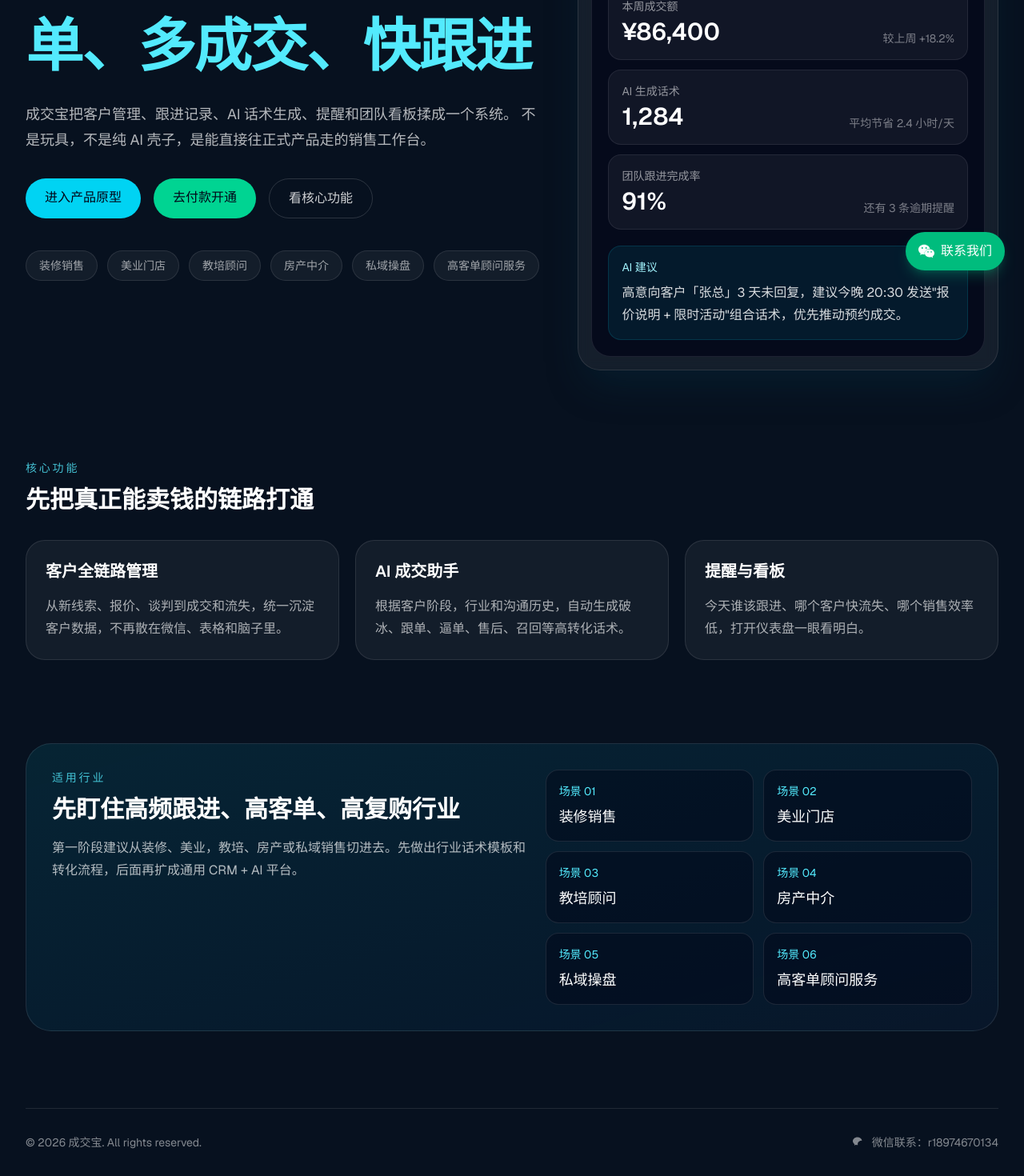
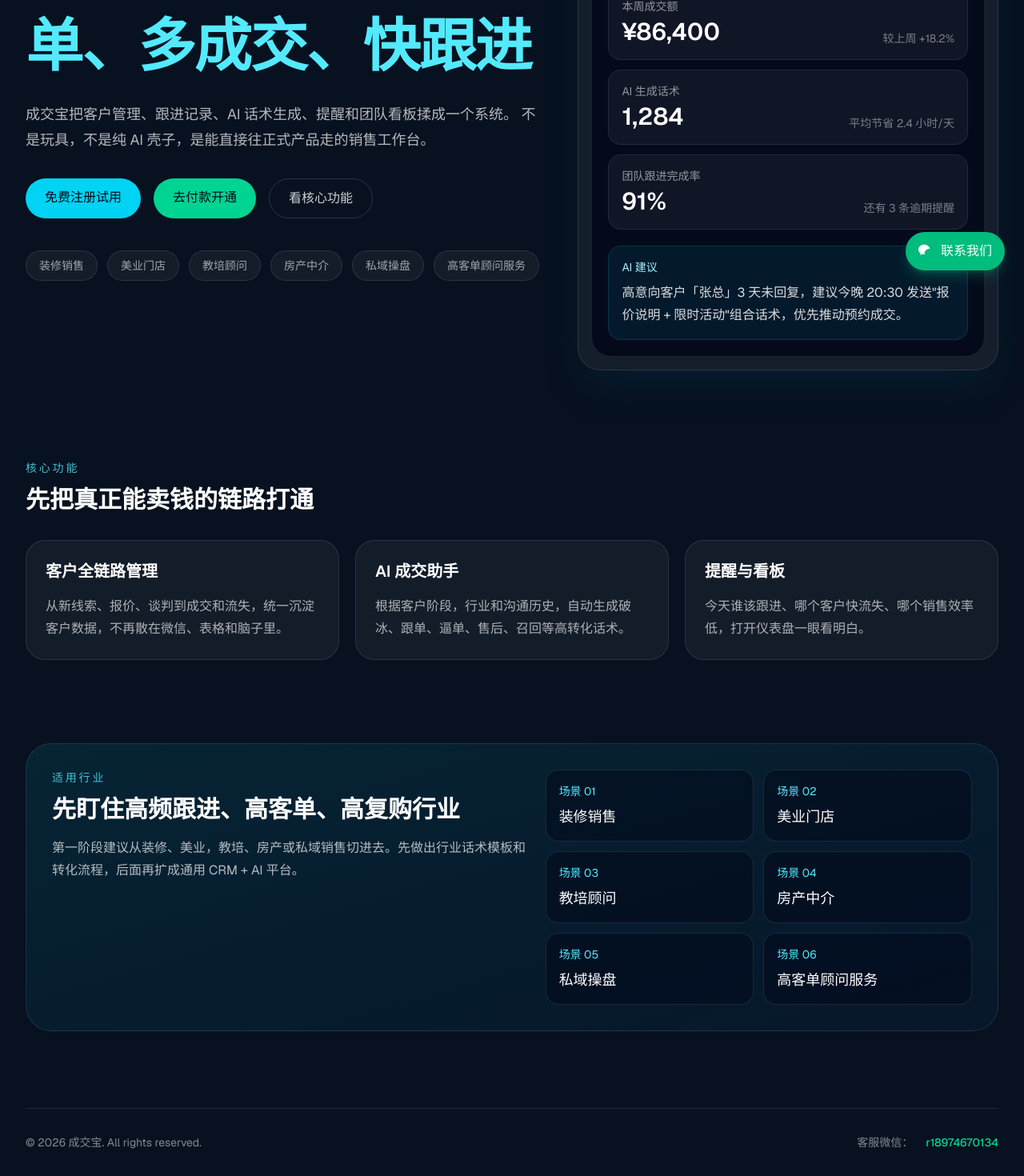
Before and after one commit to renfei15238568276-ship-it/chengjiaobao, a Next.js app: page / in a window 1280 px wide. Shown: the part 438-1908 px from the top of the page at 80% size. Built offline with nearby package versions, Linux system fonts and the light colour scheme.

Commit message:
feat: update WeChat and customer page

```diff
--- a/src/app/customers/page.tsx
+++ b/src/app/customers/page.tsx
@@ -48,7 +48,7 @@ export default async function CustomersPage({
       <AppShell
         eyebrow="成交宝 / 客户管理"
         title="客户列表"
-        description="支持按关键词、客户阶段和来源筛选，已经开始像真正 CRM 的客户库了。"
+        description="支持按关键词、客户阶段和来源筛选，高效管理客户，快速提升成交转化！"
         actions={
           <>
             <Link href="/dashboard" className="rounded-full border border-white/15 px-4 py-2 text-white/80 transition hover:border-white/35 hover:text-white">返回控制台</Link>
--- a/src/app/page.tsx
+++ b/src/app/page.tsx
@@ -25,13 +25,13 @@ const scenarios = ["装修销售", "美业门店", "教培顾问", "房产中介
 export default function Home() {
   return (
     <main className="min-h-screen bg-[#07111f] text-white">
-      {/* Floating WeChat Button */}
+      {/* Floating WeChat Button - opens WeChat */}
       <a
-        href="weixin://contacts/profile/r18974670134"
+        href="weixin://"
         className="fixed bottom-6 right-6 z-50 flex items-center gap-2 rounded-full bg-emerald-500 px-4 py-3 font-medium text-white shadow-lg shadow-emerald-500/25 transition hover:bg-emerald-400 hover:scale-105"
       >
         <svg className="h-5 w-5" fill="currentColor" viewBox="0 0 24 24">
-          <path d="M8.691 2.188C3.891 2.188 0 5.476 0 9.53c0 2.212 1.17 4.203 3.002 5.55a.59.59 0 0 1 .213.665l-.39 1.49c-.019.07-.048.141-.048.213 0 .163.13.295.29.295a.326.326 0 0 0 .167-.054l1.903-1.114a.864.864 0 0 1 .717-.098 10.16 10.16 0 0 0 2.837.403c.276 0 .543-.027.811-.05-.857-2.578.157-4.972 1.932-6.446 1.703-1.415 3.882-1.98 5.853-1.838-.576-3.583-4.196-6.348-8.596-6.348zM5.785 5.991c.642 0 1.162.529 1.162 1.18a1.17 1.17 0 0 1-1.162 1.178A1.17 1.17 0 0 1 4.623 7.17c0-.651.52-1.18 1.162-1.18zm5.813 0c.642 0 1.162.529 1.162 1.18a1.17 1.17 0 0 1-1.162 1.178 1.17 1.17 0 0 1-1.162-1.178c0-.651.52-1.18 1.162-1.18zm5.34 2.867c-1.797-.052-3.746.512-5.28 1.786-1.72 1.428-2.687 3.72-1.78 6.22.942 2.453 3.666 4.229 6.884 4.229.826 0 1.622-.12 2.361-.336a.722.722 0 0 1 .598.082l1.584.926a.272.272 0 0 0 .14.045c.134 0 .24-.111.24-.247 0-.06-.023-.12-.038-.177l-.327-1.233a.582.582 0 0 1-.023-.156.49.49 0 0 1 .201-.398C23.024 18.48 24 16.82 24 14.98c0-3.21-2.931-5.837-6.656-6.088V8.89c-.135-.01-.27-.03-.406-.03zm-2.53 3.274c.535 0 .969.44.969.982a.976.976 0 0 1-.969.983.976.976 0 0 1-.969-.983c0-.542.434-.982.97-.982zm4.844 0c.535 0 .969.44.969.982a.976.976 0 0 1-.969.983.976.976 0 0 1-.969-.983c0-.542.434-.982.969-.982z"/>
+          <path d="M8.691 2.188C3.891 2.188 0 5.476 0 9.53c0 2.212 1.17 4.203 3.002 5.55a.59.59 0 0 1 .213.665l-.39 1.49c-.019.07-.048.141-.048.213 0 .163.13.295.29.295a.326.326 0 0 0 .167-.054l1.903-1.114a.864.864 0 0 1 .717-.098 10.16 10.16 0 0 0 2.837.403c.276 0 .543-.027.811-.05-.857-2.578.157-4.972 1.932-6.446 1.703-1.415 3.882-1.98 5.853-1.838-.576-3.583-4.196-6.348-8.596-6.348z"/>
         </svg>
         联系我们
       </a>
@@ -52,7 +52,7 @@ export default function Home() {
         <div className="grid flex-1 items-center gap-12 py-14 lg:grid-cols-[1.1fr_0.9fr] lg:py-20">
           <div>
             <div className="mb-6 inline-flex rounded-full border border-cyan-400/30 bg-cyan-400/10 px-4 py-2 text-sm text-cyan-200">
-              正式产品骨架 · 可继续扩成 CRM SaaS
+              成交宝 · 销售团队的 AI 助手
             </div>
             <h2 className="max-w-3xl text-5xl font-semibold leading-tight tracking-tight lg:text-7xl">
               帮销售和老板
@@ -63,8 +63,8 @@ export default function Home() {
               不是玩具，不是纯 AI 壳子，是能直接往正式产品走的销售工作台。
             </p>
             <div className="mt-8 flex flex-wrap gap-4">
-              <a href="/dashboard" className="rounded-full bg-cyan-400 px-6 py-3 font-medium text-slate-950 transition hover:bg-cyan-300">
-                进入产品原型
+              <a href="/register" className="rounded-full bg-cyan-400 px-6 py-3 font-medium text-slate-950 transition hover:bg-cyan-300">
+                免费注册试用
               </a>
               <a href="/pay" className="rounded-full bg-emerald-400 px-6 py-3 font-medium text-slate-950 transition hover:bg-emerald-300">
                 去付款开通
@@ -153,15 +153,10 @@ export default function Home() {
       <footer className="mx-auto max-w-7xl px-6 py-8 lg:px-8">
         <div className="flex flex-col items-center justify-between gap-4 border-t border-white/10 pt-8 md:flex-row">
           <p className="text-sm text-white/50">© 2026 成交宝. All rights reserved.</p>
-          <a
-            href="weixin://contacts/profile/r18974670134"
-            className="flex items-center gap-2 text-sm text-white/50 transition hover:text-emerald-400"
-          >
-            <svg className="h-4 w-4" fill="currentColor" viewBox="0 0 24 24">
-              <path d="M8.691 2.188C3.891 2.188 0 5.476 0 9.53c0 2.212 1.17 4.203 3.002 5.55a.59.59 0 0 1 .213.665l-.39 1.49c-.019.07-.048.141-.048.213 0 .163.13.295.29.295a.326.326 0 0 0 .167-.054l1.903-1.114a.864.864 0 0 1 .717-.098 10.16 10.16 0 0 0 2.837.403c.276 0 .543-.027.811-.05-.857-2.578.157-4.972 1.932-6.446 1.703-1.415 3.882-1.98 5.853-1.838-.576-3.583-4.196-6.348-8.596-6.348z"/>
-            </svg>
-            微信联系：r18974670134
-          </a>
+          <div className="flex items-center gap-4">
+            <span className="text-sm text-white/50">客服微信：</span>
+            <a href="weixin://" className="text-sm font-medium text-emerald-400 hover:text-emerald-300">r18974670134</a>
+          </div>
         </div>
       </footer>
     </main>
```
